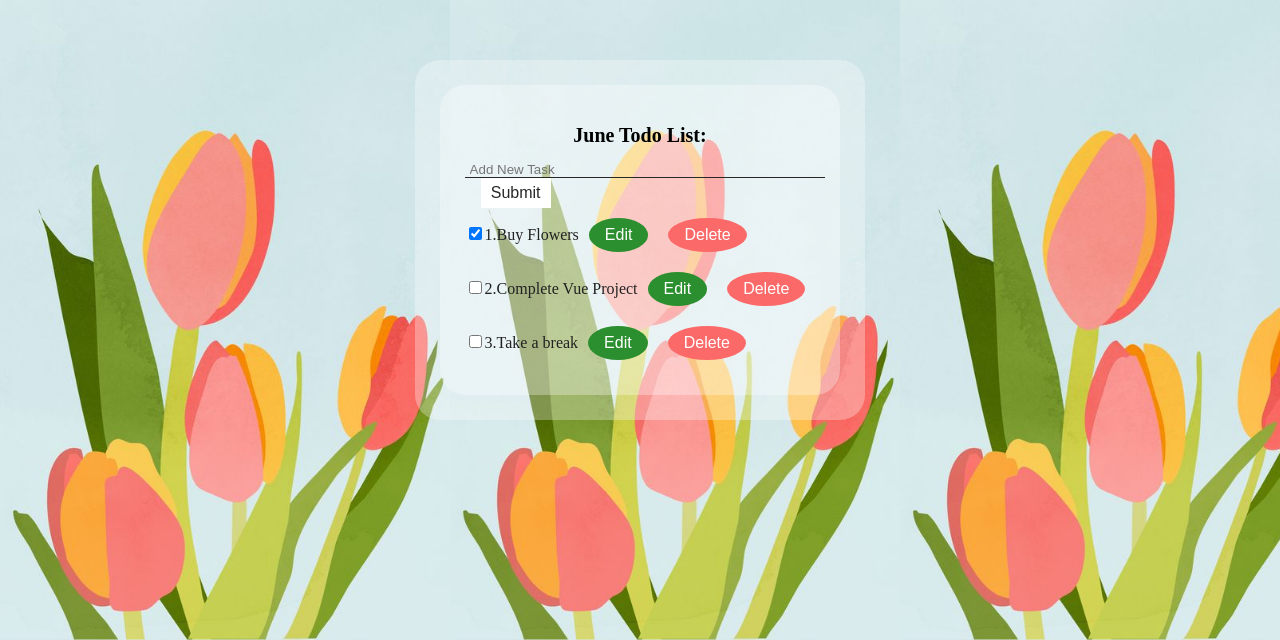
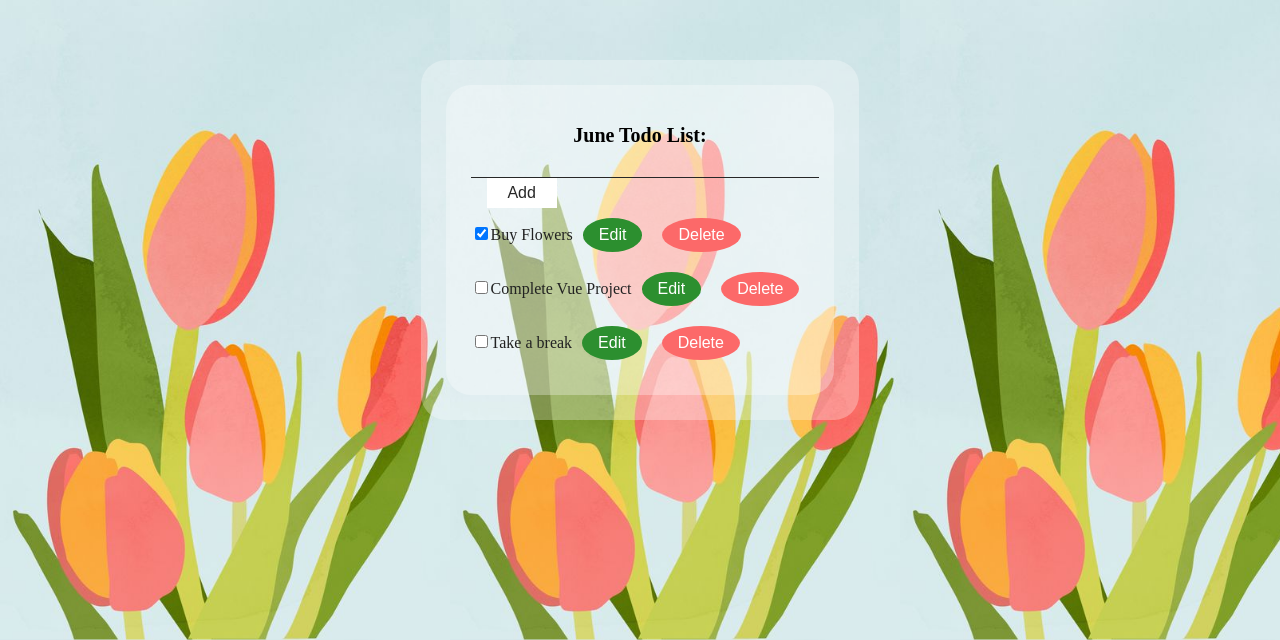
Before and after one commit to marcelindia/todo-vue, a Vue app: page / in a window 1280 px wide. Shown: the part 160-800 px from the top of the page. Built offline with nearby package versions, Linux system fonts and the light colour scheme.

Commit message:
created a form so tasks can be edited

```diff
--- a/src/App.vue
+++ b/src/App.vue
@@ -4,6 +4,7 @@ export default {
   data() {
     return {
       newTodo: "",
+      editing: false,
       todos: [
         {
           id: 1,
@@ -32,6 +33,7 @@ export default {
         id: this.todos.length + 1,
         text: this.newTodo,
         completed: false,
+        editing: false,
       });
       this.newTodo = "";
     },
@@ -44,39 +46,44 @@ export default {
 
 <template>
   <div id="app">
-    <div id="container">
+    <div id="container"></div>
     <h1>June Todo List:</h1>
-      <div>
+    <form @submit.prevent="addTodo">
+      <input class="input" v-model="newTodo" />
+      <button class="add-button">Add</button>
+    </form>
+    <ul class="list">
+      <div class="list-group">
+        <li v-for="todo in todos" :key="todo.id">
+          <input class="checkbox" type="checkbox" v-model="todo.completed" />
+          <span v-if="!todo.editing" :class="{ completed: todo.completed }">{{
+            todo.text
+          }}</span>
           <input
+            class="form-2"
+            v-if="todo.editing"
+            style="display: inline"
             type="text"
-          class="input"
-          placeholder="Add New Task"
-          v-model="newTodo"
-          v-on:keyup.enter="addTodo"
+            v-model="todo.text"
           />
-        <button class="add-button" v-on:click="addTodo()">Submit</button>
-        <ul>
-          <li v-for="(todo, i) in todos">
-            <input
-              type="checkbox"
-              v-model="todo.completed"
-              @click="completed = !completed"
-              v-on:keyup.enter="completed"
-            />
-            <span>{{ i + 1 }}.{{ todo.text }}</span>
-
-            <button class="edit-button" @click="editTodo(i)">Edit</button>
           <button
-              class="del-button"
-              @click="deleteTodo(i)"
-              v-on:keyup.delete="deleteTodo"
+            class="edit-button"
+            v-if="!todo.editing"
+            @click="todo.editing = true"
           >
-              Delete
+            Edit
           </button>
+          <button
+            class="edit-button"
+            v-if="todo.editing"
+            @click="todo.editing = false"
+          >
+            Update
+          </button>
+          <button class="del-button" @click="deleteTodo(i)">Delete</button>
         </li>
+      </div>
     </ul>
-      </div>
-    </div>
   </div>
 </template>
 
```
Lines whose indentation alone changed are shown as unchanged.
